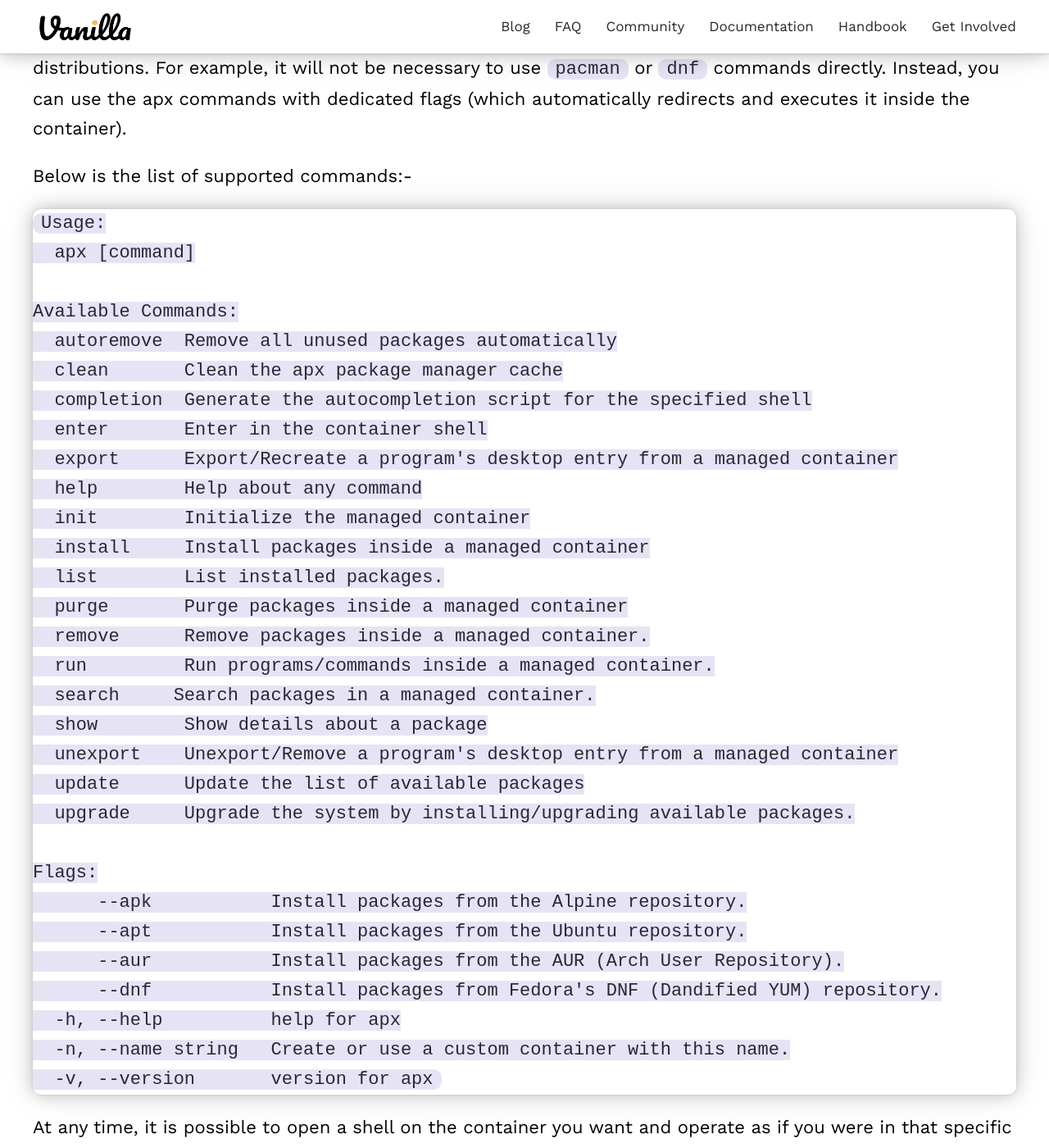
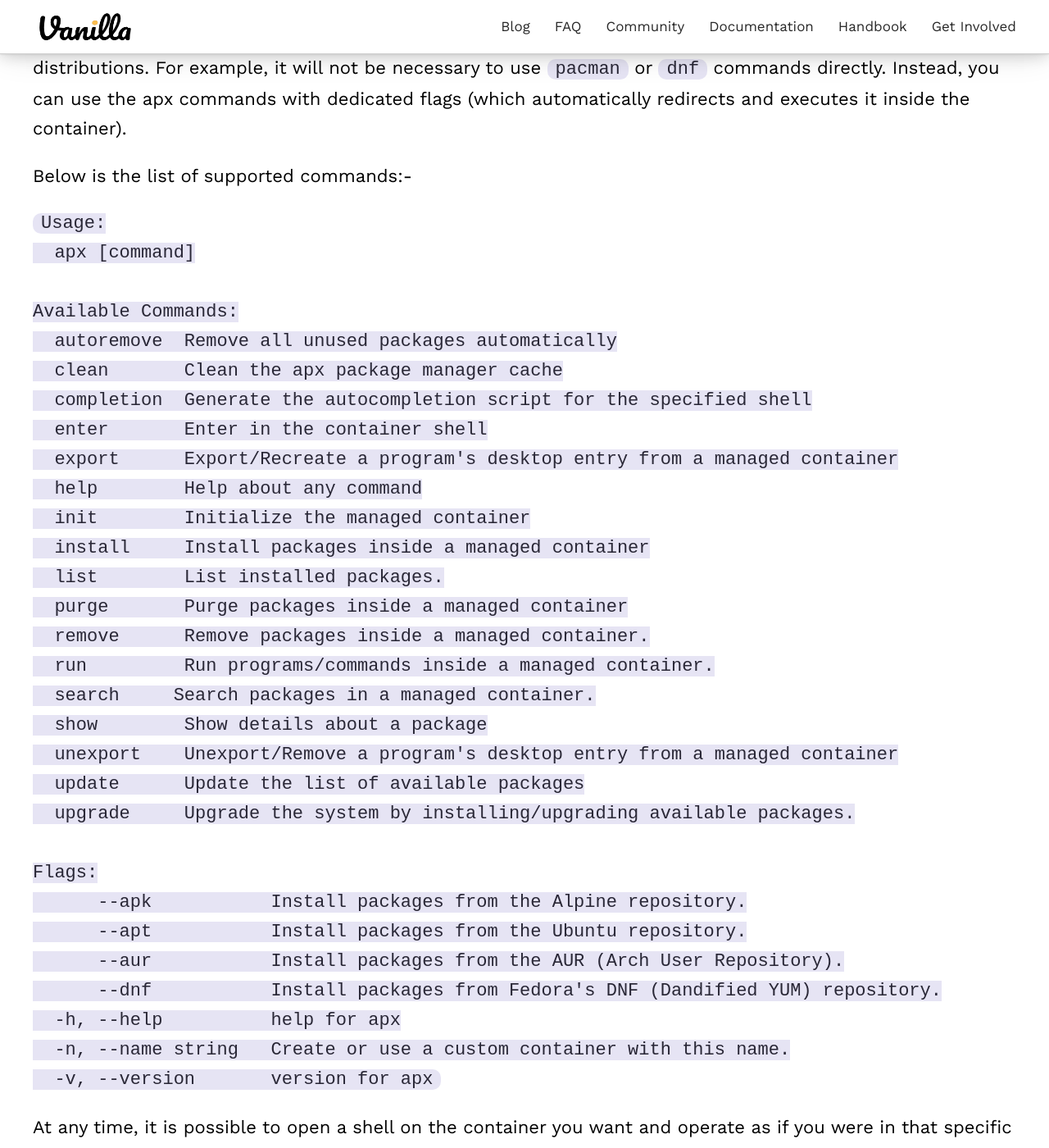
Before and after one commit to Vanilla-OS/website, a Jekyll site: the page built from _posts/2023-01-28-apx-the-unconventional-pkg-manager.md, in a window 1280 px wide and 1400 px high, scrolled down 1832 px. Shown: the whole window at 82% size. Built offline with Jekyll 4.4.1, drawn with Linux system fonts in a browser that asks for light colours; nearby versions of some CDN libraries; a style sheet for code colours, icons or effects is not loaded.

Commit message:
use html code blocks to disable syntax highlighting

````diff
--- a/_posts/2023-01-28-apx-the-unconventional-pkg-manager.md
+++ b/_posts/2023-01-28-apx-the-unconventional-pkg-manager.md
@@ -41,8 +41,7 @@
 
 Below is the list of supported commands:-
 
-```plaintext
-Usage:
+<pre><code class="language-plaintext">Usage:
   apx [command]
 
 Available Commands:
@@ -72,7 +71,7 @@
   -h, --help          help for apx
   -n, --name string   Create or use a custom container with this name.
   -v, --version       version for apx
-```
+</code></pre>
 
 At any time, it is possible to open a shell on the container you want and operate as if you were in that specific distribution. For example, you can type the following command to enter the Fedora container:-
 
````
